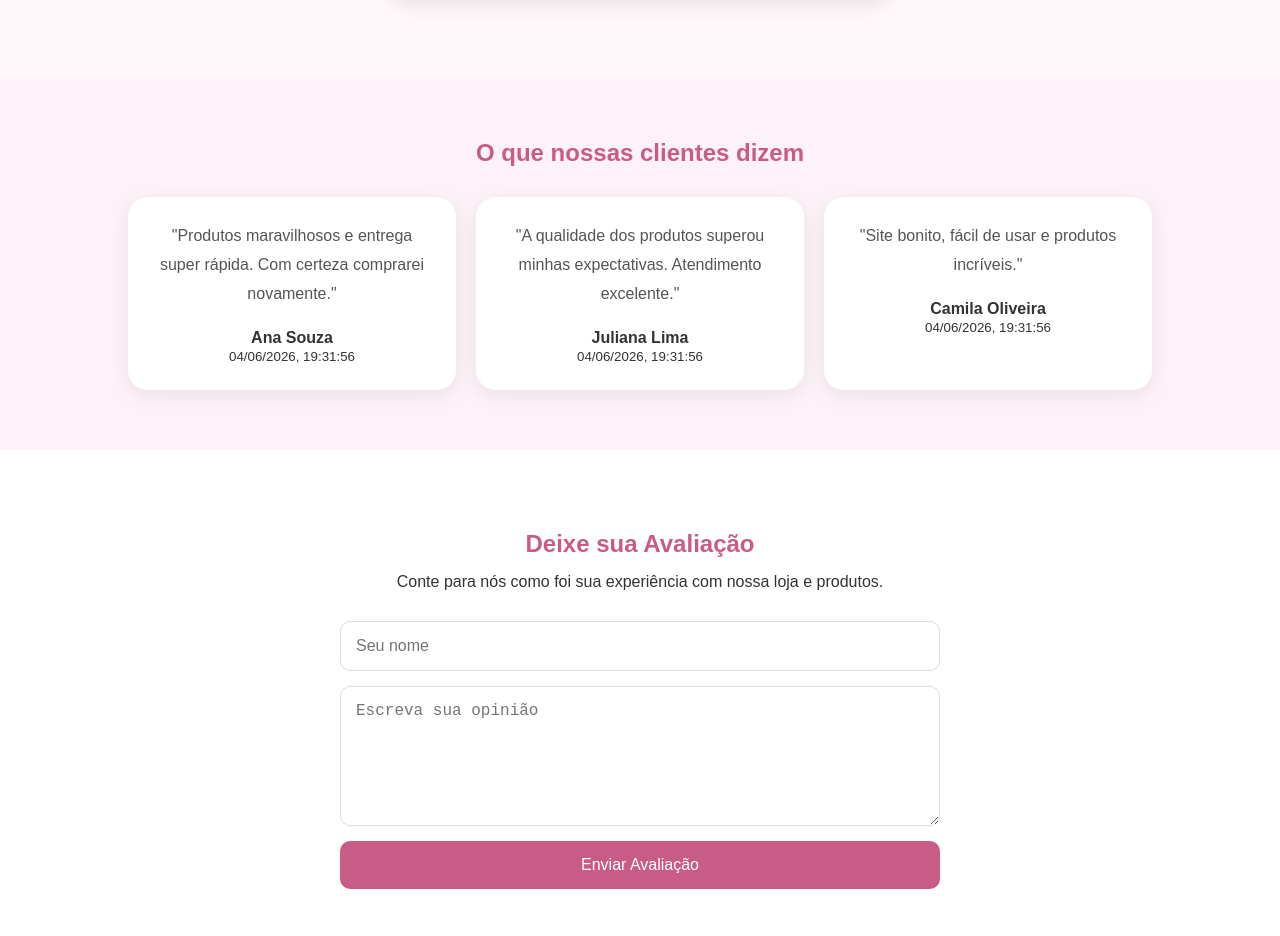
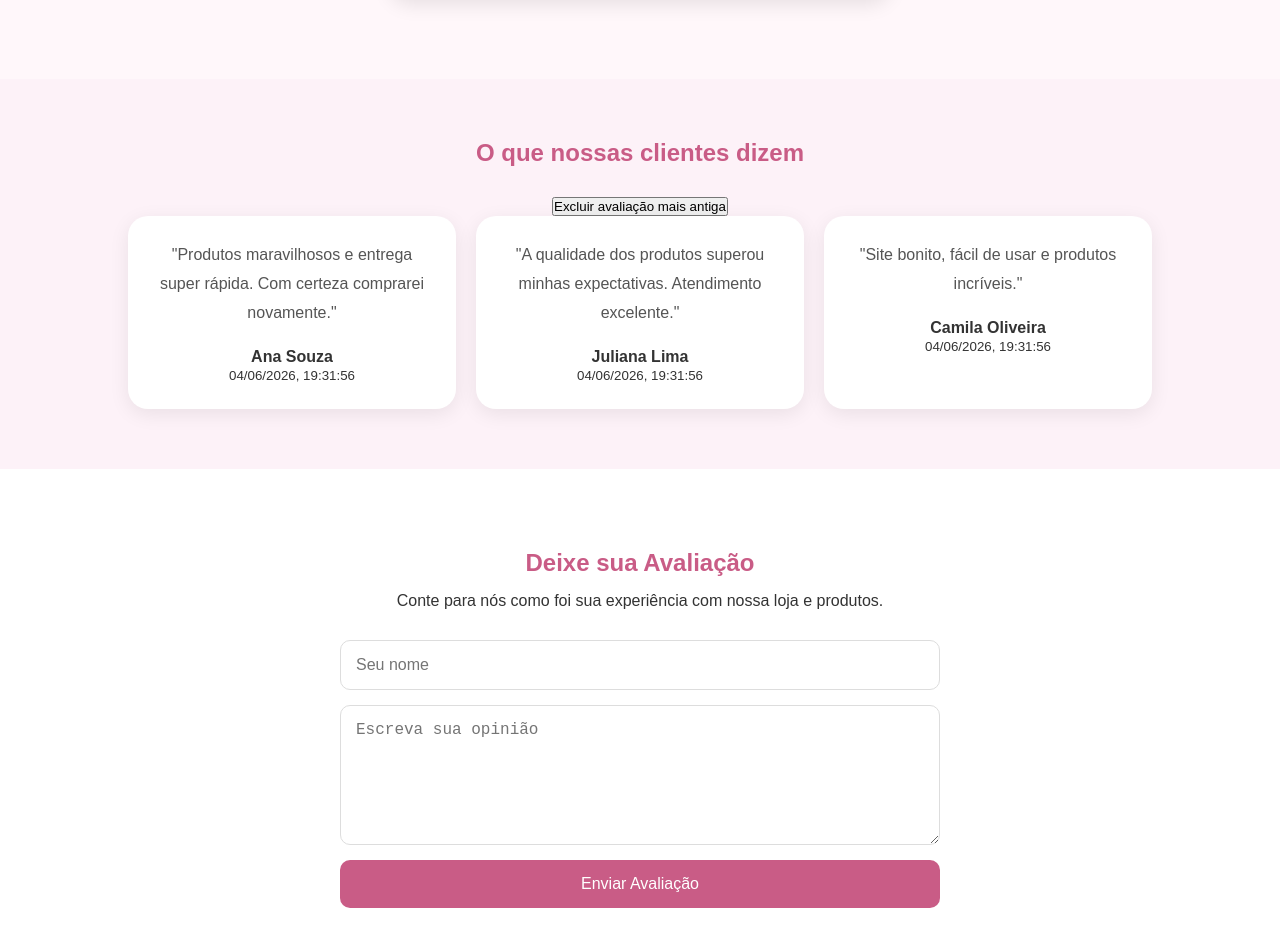
Before and after one commit to williams4803/Beleza-da-Mulher, a React (Vite) app: page / in a window 1280 px wide. Shown: the part 2080-3016 px from the top of the page. Built offline with nearby package versions, Linux system fonts and the light colour scheme.

Commit message:
Adicionar opção para excluir a avaliação mais antiga

```diff
--- a/src/App.jsx
+++ b/src/App.jsx
@@ -41,6 +41,13 @@ function App() {
 
     setReviews((prev) => [reviewWithDate, ...prev]);
   };
+
+  const handleDeleteOldest = () => {
+    setReviews((prev) => {
+      if (!prev || prev.length === 0) return prev;
+      return prev.slice(0, prev.length - 1);
+    });
+  };
   return (
     <>
       <Header />
@@ -48,7 +55,7 @@ function App() {
       <Produtos />
        <Sobre />
       <Ofertas />
-      <Feedback reviews={reviews} />
+      <Feedback reviews={reviews} onDeleteOldest={handleDeleteOldest} />
       <Avaliacao onAddReview={handleAddReview} />
       <Whatsapp />
       <Footer />
--- a/src/components/Feedback.jsx
+++ b/src/components/Feedback.jsx
@@ -1,12 +1,27 @@
 import "../styles/feedback.css";
 
-function Feedback({ reviews = [] }) {
+function Feedback({ reviews = [], onDeleteOldest }) {
+  const handleDelete = () => {
+    if (!onDeleteOldest) return;
+    if (reviews.length === 0) return;
+    if (window.confirm("Deseja realmente excluir a avaliação mais antiga?")) {
+      onDeleteOldest();
+    }
+  };
+
   return (
     <section className="feedback">
 
-      <h2>O que nossas clientes dizem</h2>
+      <div className="feedback-header">
+        <h2>O que nossas clientes dizem</h2>
+        <button className="delete-oldest" onClick={handleDelete}>
+          Excluir avaliação mais antiga
+        </button>
+      </div>
 
       <div className="feedback-container">
+
+        {reviews.length === 0 && <p>Sem avaliações ainda.</p>}
 
         {reviews.map((r, idx) => (
           <div className="feedback-card" key={idx}>
```
